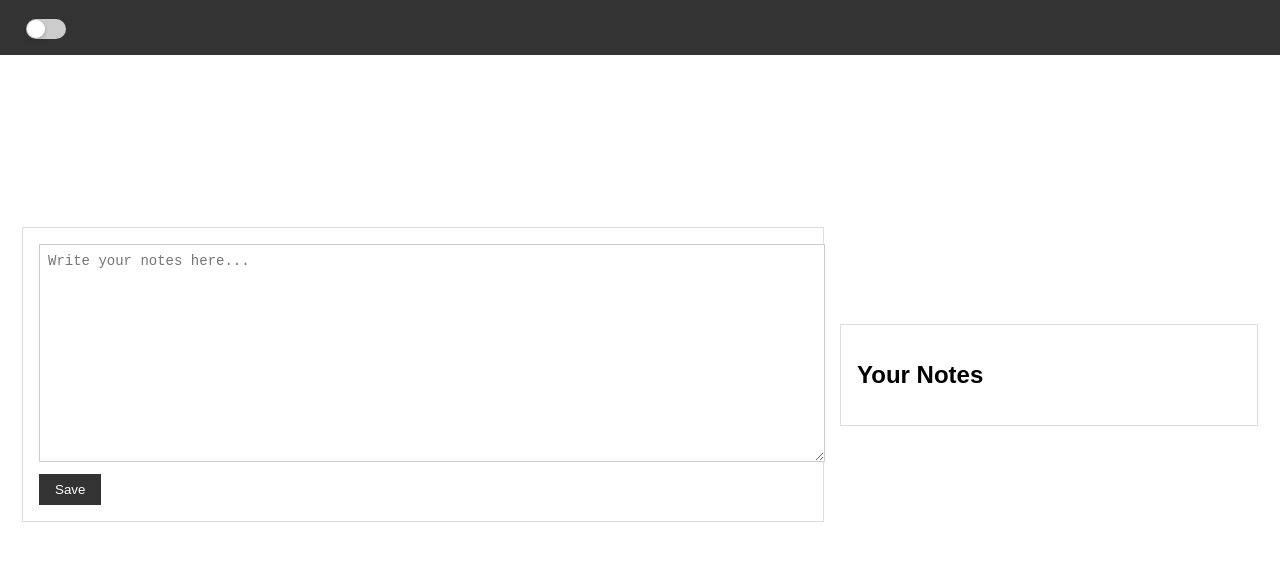
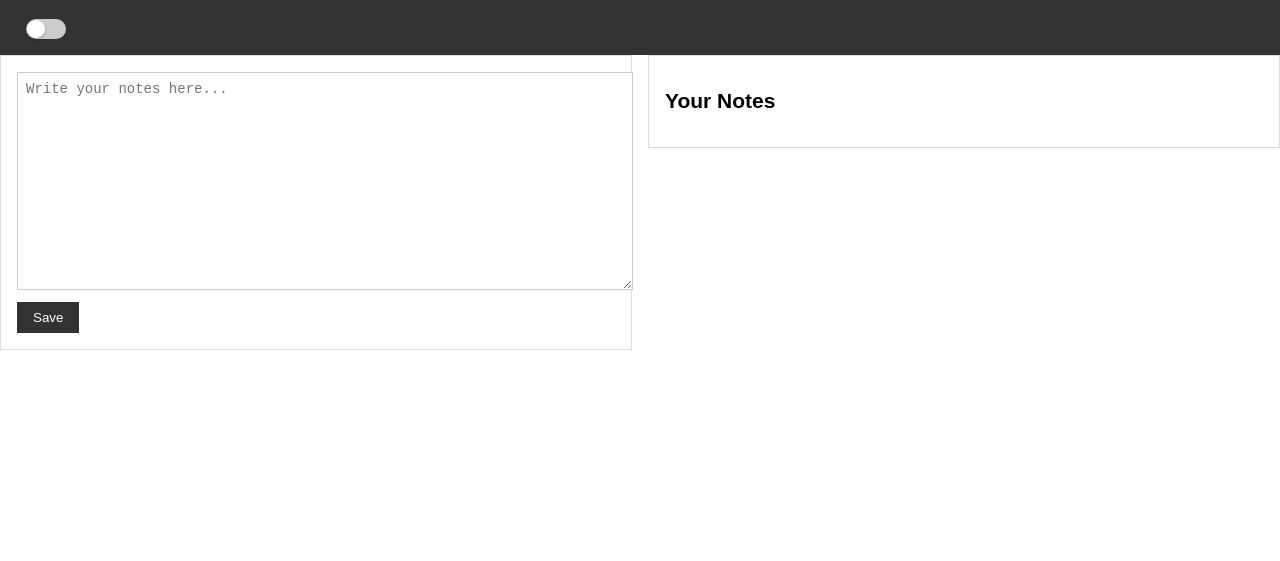
Before and after one commit to xavierassistant/Test, a plain HTML site: page index.html in a window 1280 px wide. Shown: the part 77-638 px from the top of the page. Drawn offline with Linux system fonts and the light colour scheme.

Commit message:
Update index.html

```diff
--- a/index.html
+++ b/index.html
@@ -21,7 +21,7 @@
     main {
       display: flex;
       justify-content: center;
-      align-items: center;
+      align-items: flex-start; /* Align items at the top */
       height: 80vh;
     }
 
@@ -30,15 +30,16 @@
       padding: 1rem;
       width: 60%;
       background-color: white;
-      color: black; /* Adjust text color for note content */
+      color: black;
     }
 
     .note-list {
       border: 1px solid #ddd;
       padding: 1rem;
-      width: 30%;
+      width: 60%; /* Set the same width as .note-container */
       margin-left: 1rem;
       background-color: white;
+      font-size: 14px;
     }
 
     textarea {
@@ -47,7 +48,7 @@
       border: 1px solid #ccc;
       padding: 0.5rem;
       font-size: 14px;
-      background-color: white; /* Set background color for textarea */
+      background-color: white;
     }
 
     button {
@@ -62,6 +63,7 @@
     ul {
       list-style: none;
       padding: 0;
+      margin-top: 1rem;
     }
 
     .dark-mode {
```
